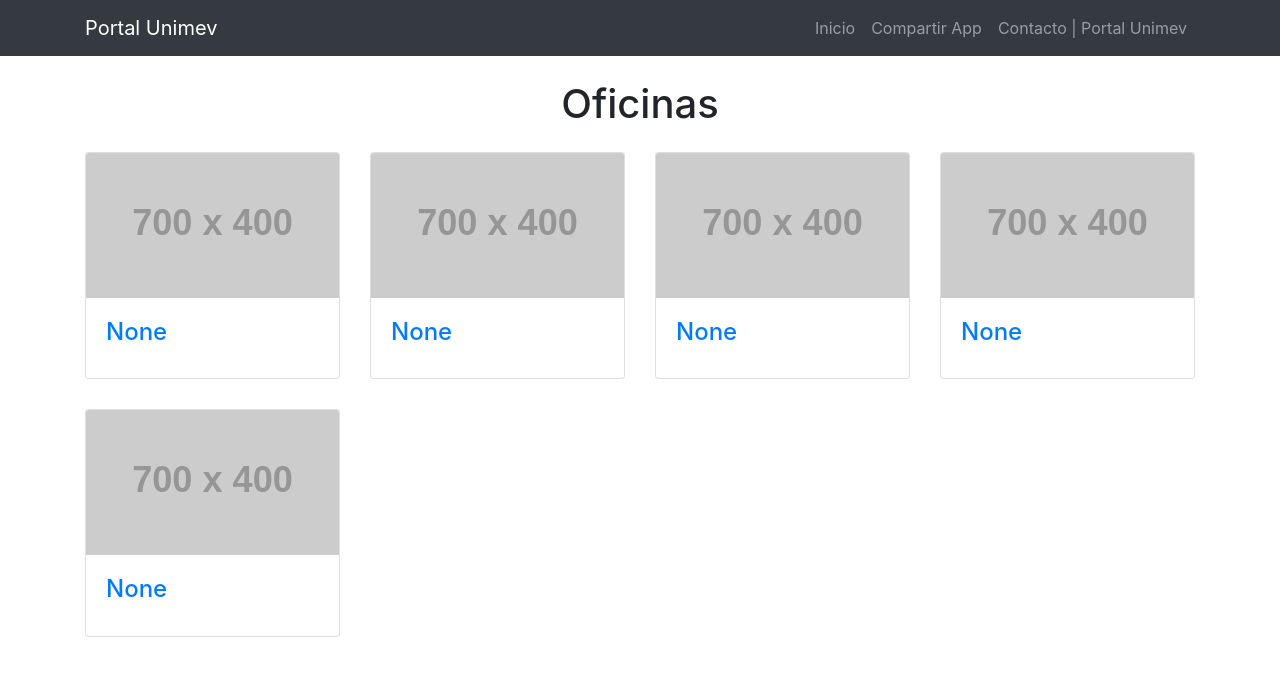
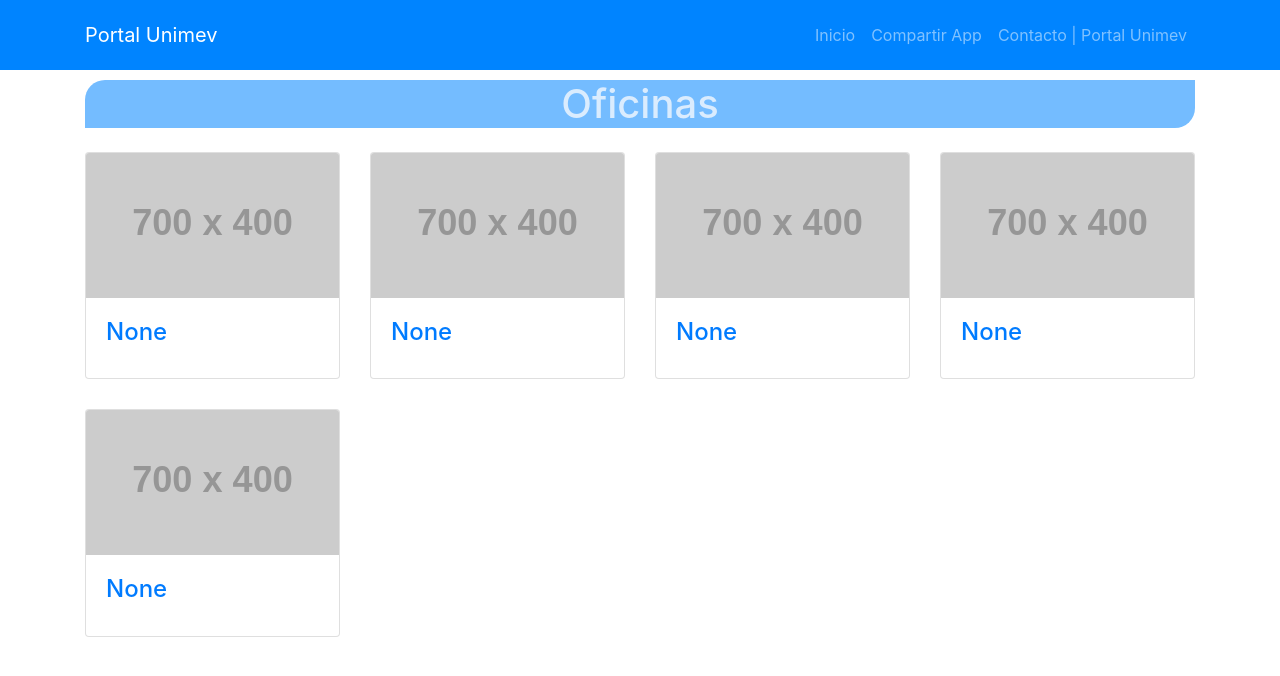
Before and after one commit to gianfrancoropel/categorias, a plain HTML site: page oficinas/index.html in a window 1280 px wide. Drawn offline with Linux system fonts and the light colour scheme; placeholder pictures from the web are drawn by us.

Commit message:
Update index.html

```diff
--- a/oficinas/index.html
+++ b/oficinas/index.html
@@ -21,7 +21,7 @@
   <body>
 
     <!-- Navigation -->
-    <nav class=" navbar navbar-expand-lg navbar-dark bg-dark fixed-top">
+    <nav style="padding: 15px; background: #0084ff" class=" navbar navbar-expand-lg navbar-dark  fixed-top">
       <div class="container">
         <a class="navbar-brand" href="#">Portal Unimev</a>
         <button class="navbar-toggler" type="button" data-toggle="collapse" data-target="#navbarResponsive" aria-controls="navbarResponsive" aria-expanded="false" aria-label="Toggle navigation">
@@ -48,8 +48,9 @@
     <div class="container">
 
       <!-- Page Heading -->
-      <h1 style="text-align: center"; class="my-4">Oficinas
+      <h1 style="text-align: center; background: #74bcff;border-radius: 20px 0px 20px 0px;color: rgba(255, 254, 254, 0.733);font-family:" class="my-4">Oficinas
       </h1>
+
 
       <div class="row">
 
```
